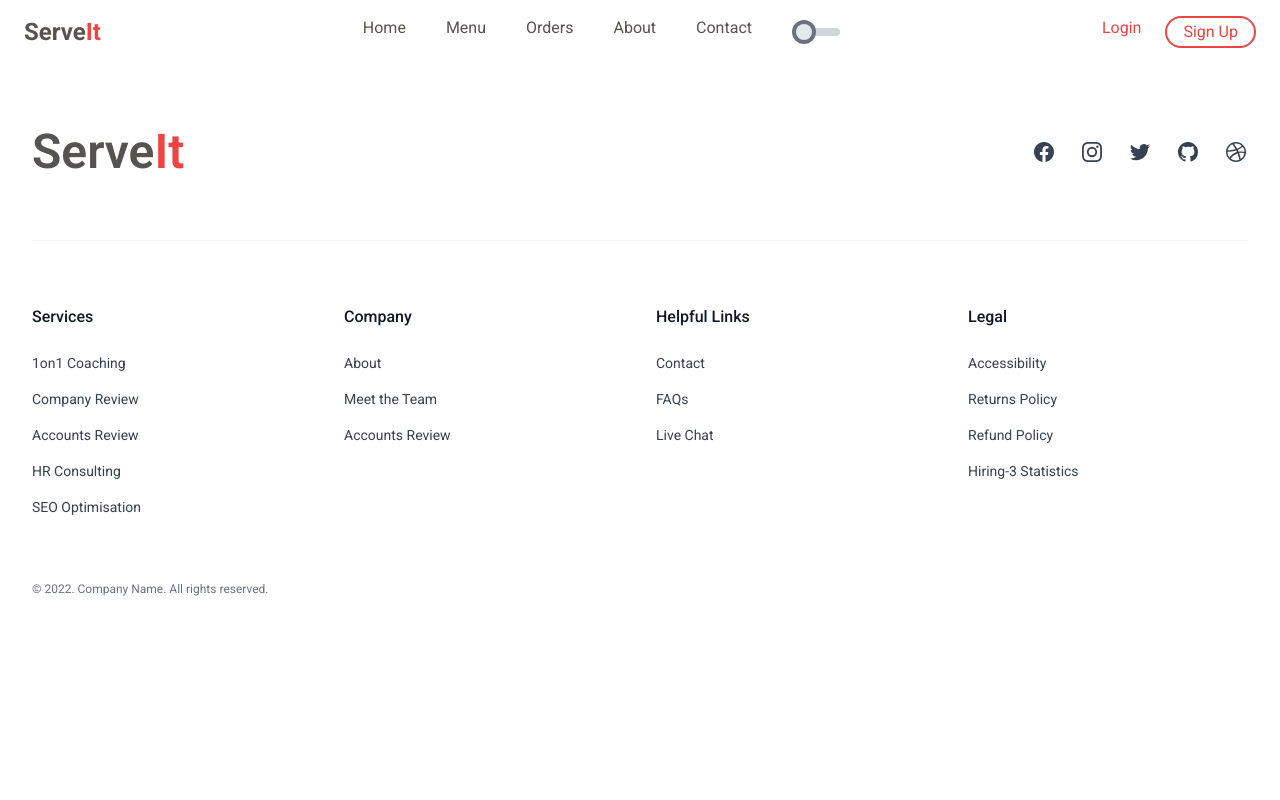
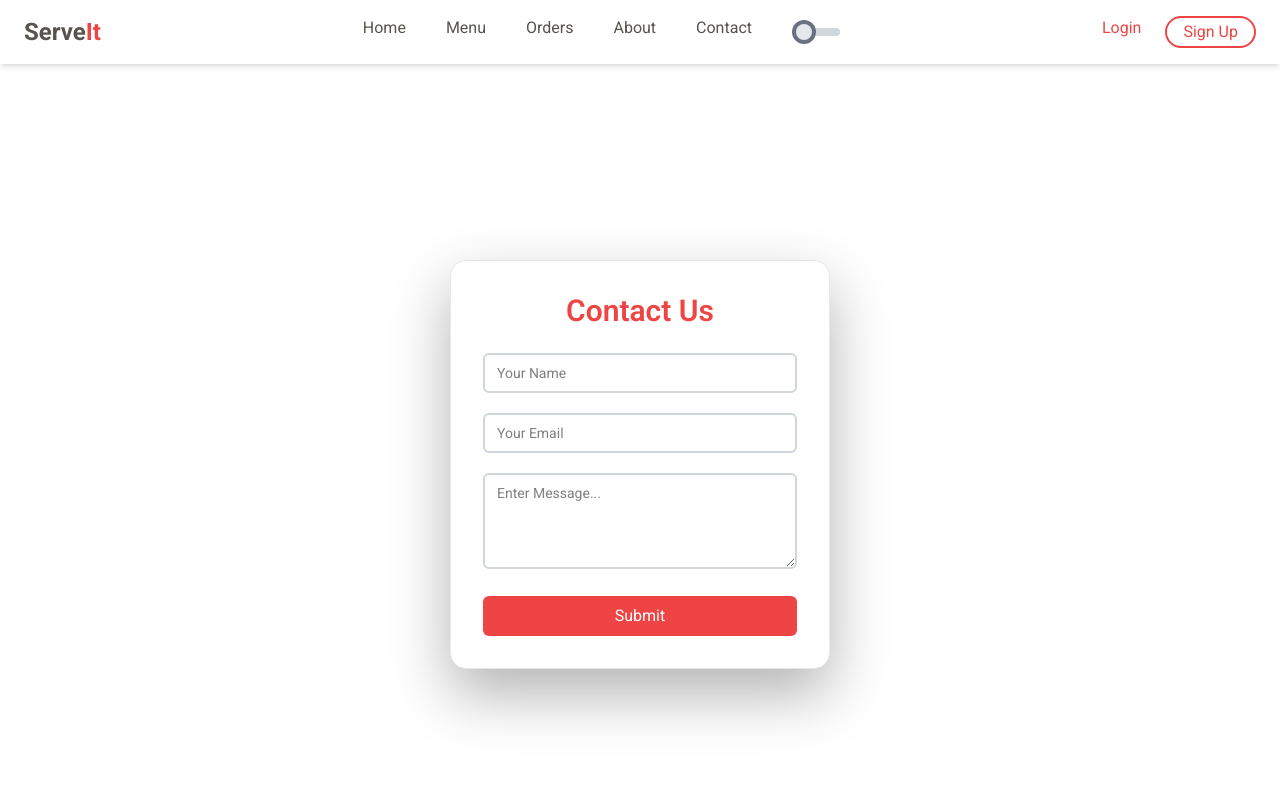
Before and after one commit to safeer234/food-order-website, a React (Vite) app: page /contact in a window 1280 px wide. Shown: the top 800 px of the page. Built offline with nearby package versions, Linux system fonts and the light colour scheme.

Commit message:
fixed contact

```diff
--- a/src/pages/Contact.jsx
+++ b/src/pages/Contact.jsx
@@ -3,6 +3,35 @@ import React from 'react'
 function Contact() {
   return (
     <div>
+     <div className="flex items-center justify-center min-h-screen ">
+  <div className="w-[380px] bg-white rounded-2xl border border-gray-200
+                  shadow-[0_25px_60px_rgba(0,0,0,0.3)]
+                  p-8">
+
+    <div className="text-center text-3xl font-semibold text-[#ef4444] mb-6">
+      Contact Us
+    </div>
+
+    <form className="space-y-5">
+      <input className="border-2 border-gray-300 w-full h-10 rounded-md
+                        placeholder:text-sm px-3"
+             type="text" placeholder="Your Name" />
+
+      <input className="border-2 border-gray-300 w-full h-10 rounded-md
+                        placeholder:text-sm px-3"
+             type="email" placeholder="Your Email" />
+
+      <textarea className="border-2 border-gray-300 w-full h-24 rounded-md
+                          placeholder:text-sm px-3 pt-2"
+                placeholder="Enter Message..." />
+
+      <button className="bg-[#ef4444] w-full duration-300 ease-in-out h-10 rounded-md hover:bg-[#f87171] text-white">
+        Submit
+      </button>
+    </form>
+
+  </div>
+</div>
 
     </div>
   )
```
